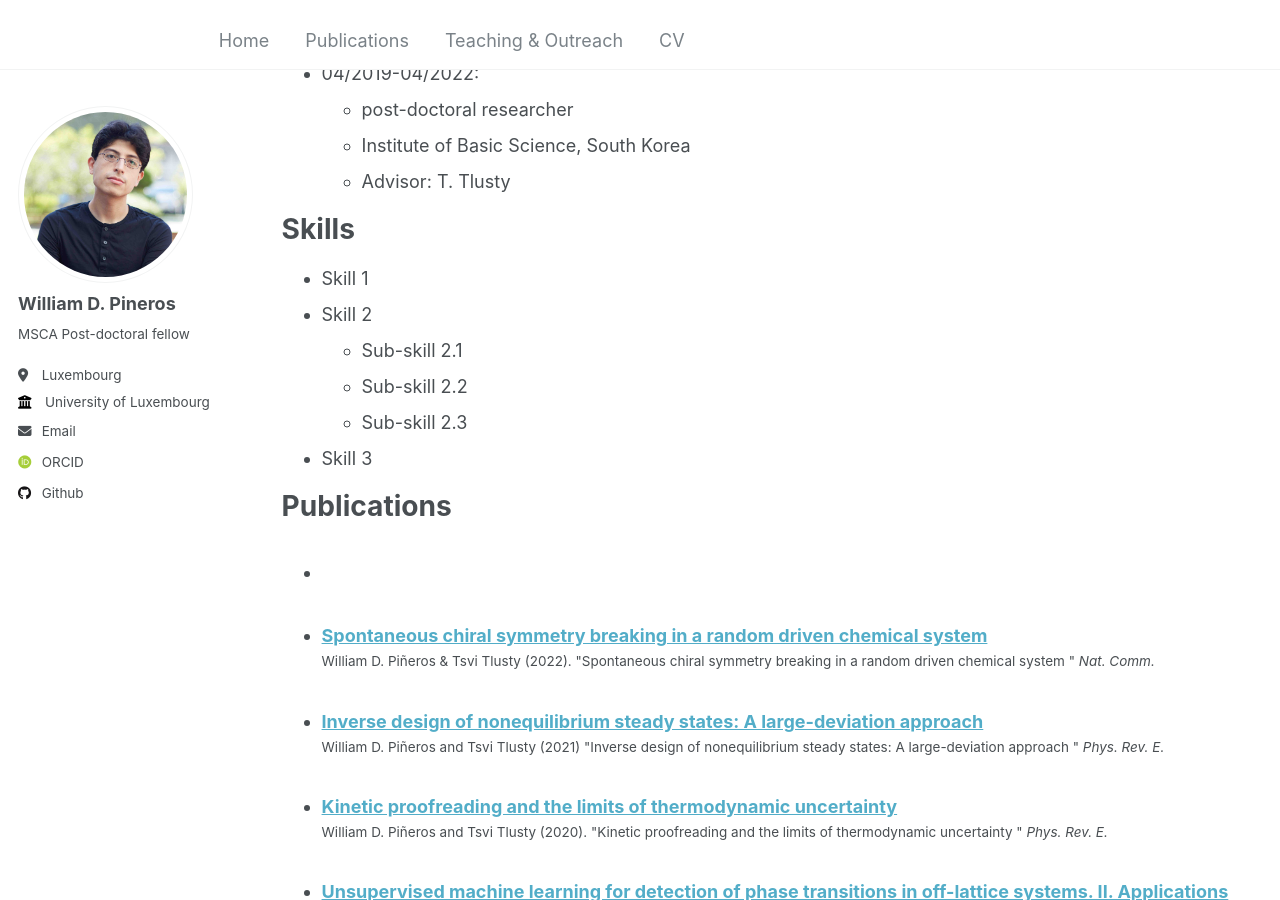
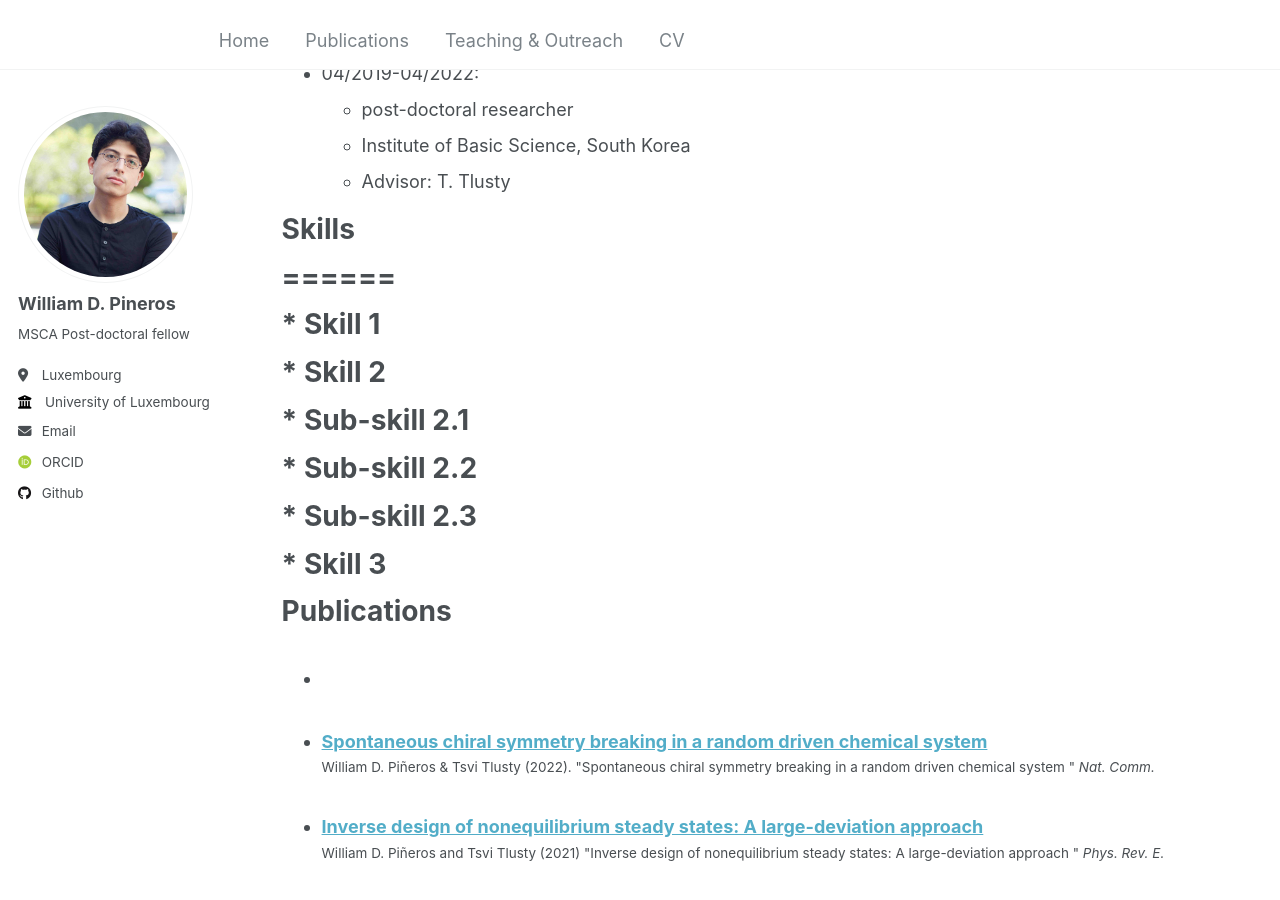
Before and after one commit to wpineros/p, a Jekyll site: the page built from _pages/cv.md, in a window 1280 px wide and 900 px high, scrolled down 597 px. Built offline with Jekyll 4.4.1, drawn with Linux system fonts in a browser that asks for light colours; some web fonts are replaced.

Commit message:
Update cv.md

```diff
--- a/_pages/cv.md
+++ b/_pages/cv.md
@@ -32,14 +32,14 @@ Work experience
   * Institute of Basic Science, South Korea
   * Advisor: T. Tlusty
 
-Skills
-======
-* Skill 1
-* Skill 2
-  * Sub-skill 2.1
-  * Sub-skill 2.2
-  * Sub-skill 2.3
-* Skill 3
+# Skills
+# ======
+# * Skill 1
+# * Skill 2
+#  * Sub-skill 2.1
+#  * Sub-skill 2.2
+#  * Sub-skill 2.3
+# * Skill 3
 
 Publications
 ======
```
